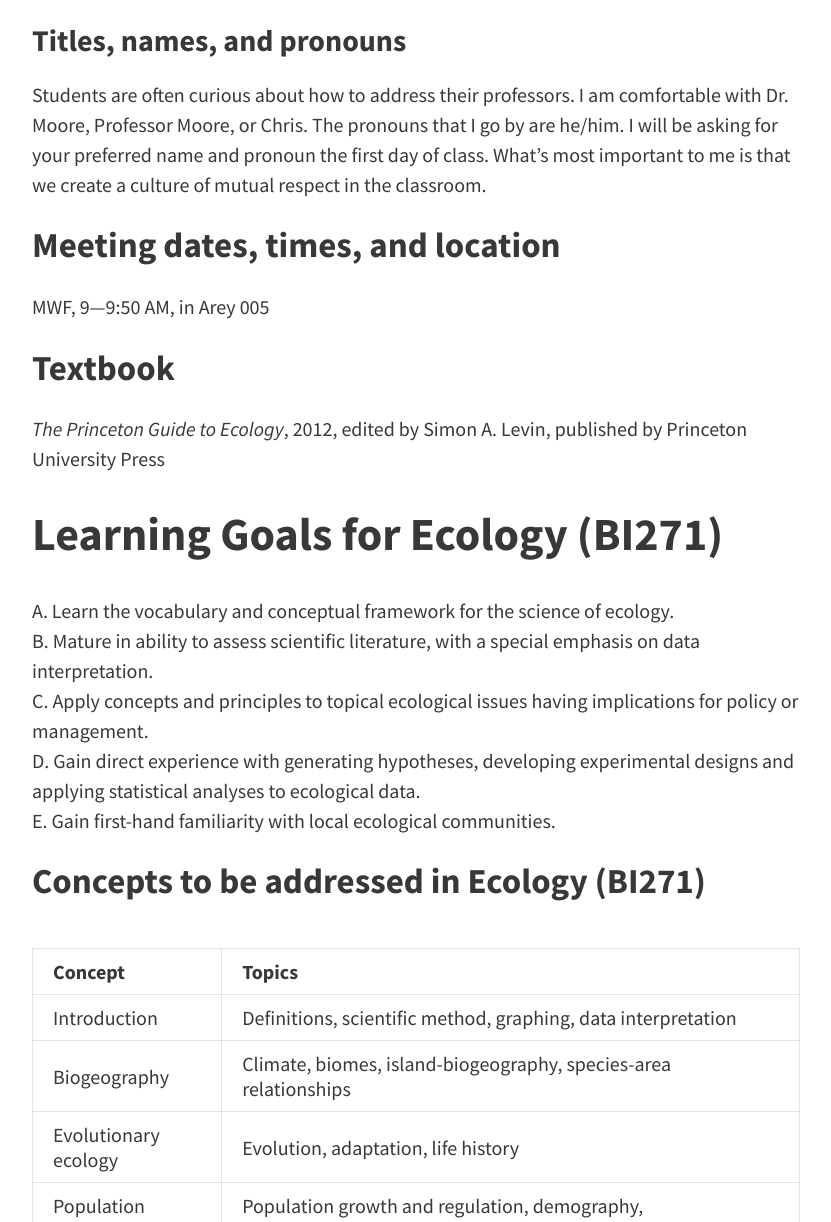
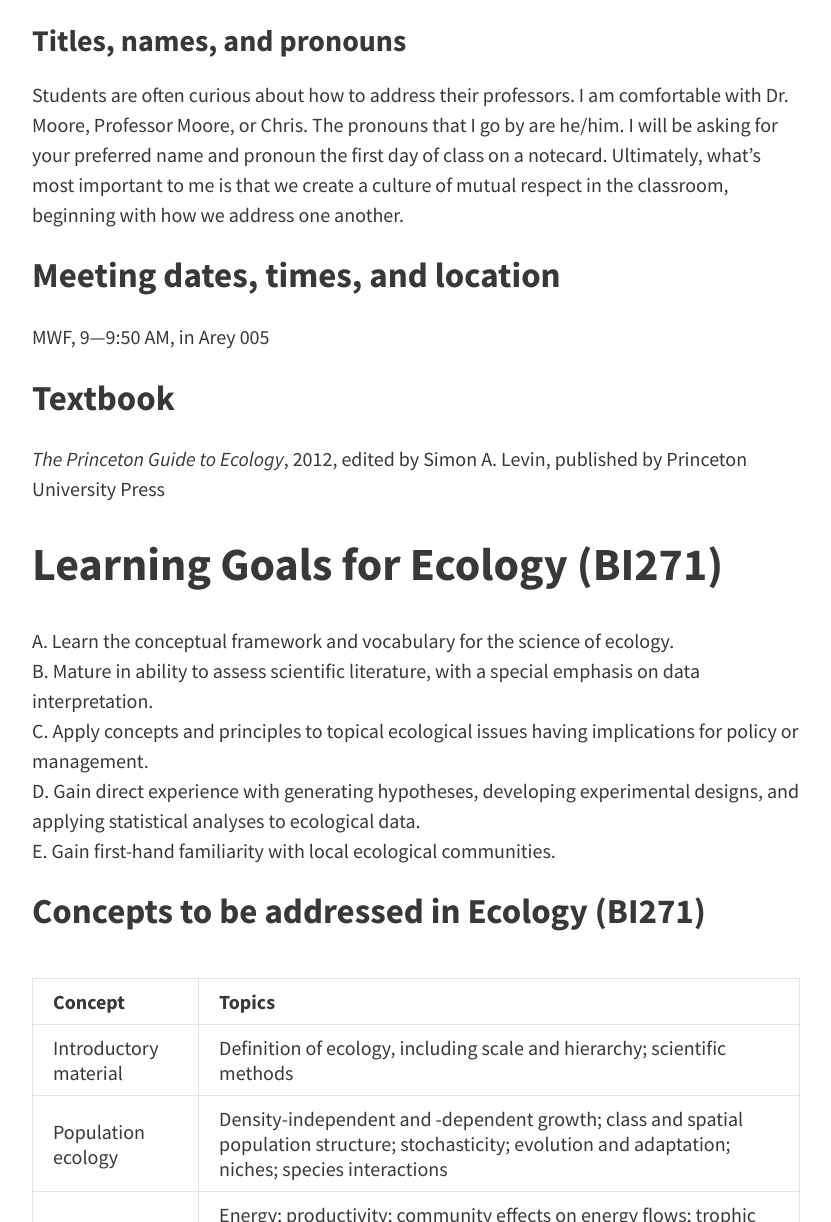
Before and after one commit to davan690/ColbyEcology.github.io, a Jekyll site: the page built from pages/syllabus.md, in a window 1280 px wide and 1400 px high, scrolled down 1740 px, cut to the strip 178-1400 px from the top of the window. Shown: the whole strip, without its empty margins (224-1055 px from the left). Built offline with Jekyll 4.4.1, drawn with Linux system fonts in a browser that asks for light colours; some of the changed text lies outside the part shown.

Commit message:
concepts

```diff
--- a/pages/syllabus.md
+++ b/pages/syllabus.md
@@ -24,7 +24,7 @@ Calendar:
 <iframe src="https://calendar.google.com/calendar/embed?showTitle=0&amp;showPrint=0&amp;showTabs=0&amp;showCalendars=0&amp;showTz=0&amp;height=600&amp;wkst=1&amp;bgcolor=%23FFFFFF&amp;src=colby.edu_t88bur7ih5fsbpcj3ro1jorffk%40group.calendar.google.com&amp;color=%2328754E&amp;ctz=America%2FNew_York" style="border-width:0" width="650" height="400" frameborder="0" scrolling="no"></iframe>
 
 ### Titles, names, and pronouns
-Students are often curious about how to address their professors.  I am comfortable with Dr. Moore, Professor Moore, or Chris. The pronouns that I go by are he/him. I will be asking for your preferred name and pronoun the first day of class. What's most important to me is that we create a culture of mutual respect in the classroom.
+Students are often curious about how to address their professors. I am comfortable with Dr. Moore, Professor Moore, or Chris. The pronouns that I go by are he/him. I will be asking for your preferred name and pronoun the first day of class on a notecard. Ultimately, what's most important to me is that we create a culture of mutual respect in the classroom, beginning with how we address one another.
 
 
 ## Meeting dates, times, and location
@@ -34,16 +34,20 @@ MWF, 9&#8212;9:50 AM, in Arey 005
 *The Princeton Guide to Ecology*, 2012, edited by Simon A. Levin, published by Princeton University Press
 
 # Learning Goals for Ecology (BI271)
-A. Learn the vocabulary and conceptual framework for the science of ecology.
+A. Learn the conceptual framework and vocabulary for the science of ecology.
 B. Mature in ability to assess scientific literature, with a special emphasis on data interpretation.
 C. Apply concepts and principles to topical ecological issues having implications for policy or management.
-D. Gain direct experience with generating hypotheses, developing experimental designs and applying statistical analyses to ecological data.
+D. Gain direct experience with generating hypotheses, developing experimental designs, and applying statistical analyses to ecological data.
 E. Gain first-hand familiarity with local ecological communities.
 
 ## Concepts to be addressed in Ecology (BI271)
 
-Concept        | Topics
-:--------------|:-------------------------------------------------------------------------
+Concept               | Topics
+:---------------------|:-------------------------------------------------------------------------
+Introductory material | Definition of ecology, including scale and hierarchy; scientific methods
+Population ecology    | Density-independent and -dependent growth; class and spatial population structure; stochasticity; evolution and adaptation; niches; species interactions
+Ecosystem ecology     | Energy; productivity; community effects on energy flows; trophic ecology and foodwebs; disturbance and succession; nutrients (N, P, micronutriets); landscape ecology; metacommunities; global Ecology
+
 Introduction | Definitions, scientific method, graphing, data interpretation
 Biogeography | Climate, biomes, island-biogeography, species-area relationships
 Evolutionary ecology | Evolution, adaptation, life history
```
